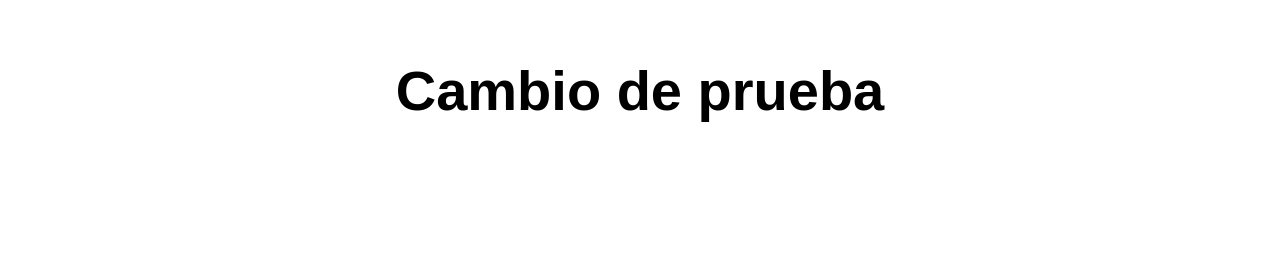
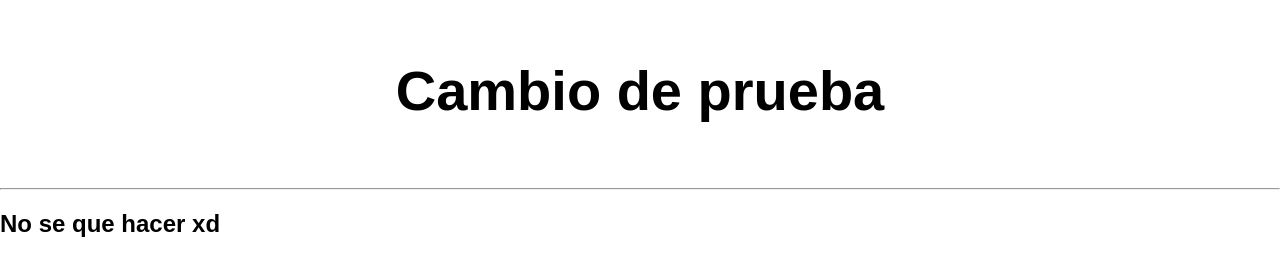
Before and after one commit to nicorioso/despliegue_1_Nico, a website: page src/index.html in a window 1280 px wide. Drawn offline with Linux system fonts and the light colour scheme.

Commit message:
ultimo cambio

```diff
--- a/src/index.html
+++ b/src/index.html
@@ -14,6 +14,12 @@
       <h1>Cambio de prueba</h1>
     </main>
 
+    <hr>
+
+    <section>
+      <h2>No se que hacer xd</h2>
+    </section>
+
   </body>
 
 </html>
```
